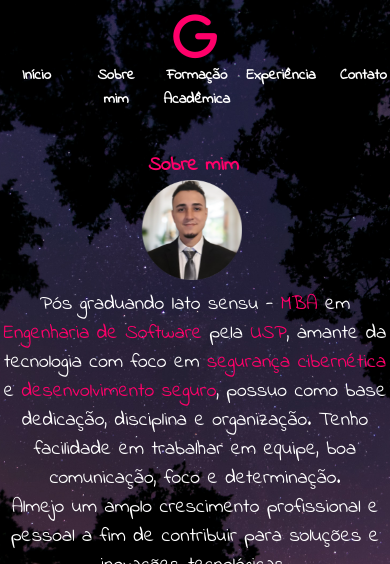
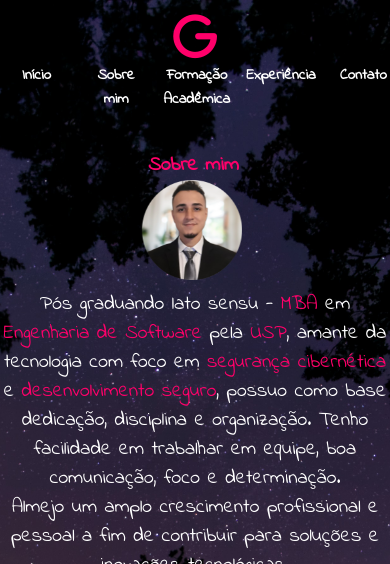
Before and after one commit to guipupoalves/guipupoalves.github.io, a plain HTML site: page sobremim.html in a window 390 px wide. Shown: the top 564 px of the page. Drawn offline with Linux system fonts and the light colour scheme.

Commit message:
Update stylesobremim.css
Responsive -5

```diff
--- a/stylesobremim.css
+++ b/stylesobremim.css
@@ -103,8 +103,9 @@ header{
 @media screen and (max-width: 768px){
 
     .background{
-        width: fit-content;
-        height: 100vh;
+        background-size: cover;
+        background-attachment: fixed;
+        height: 1000px;
     }
 
     .navbar{
```
